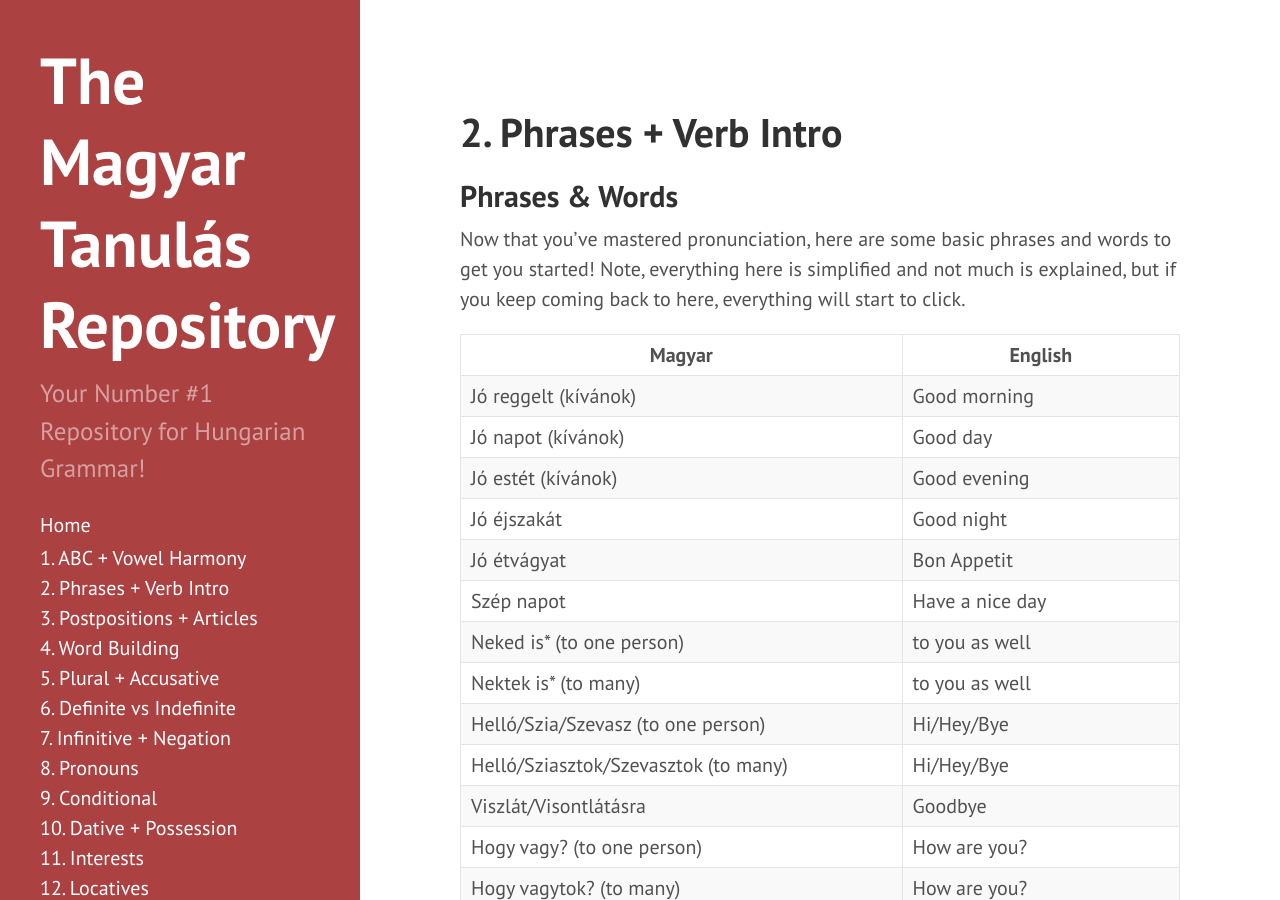
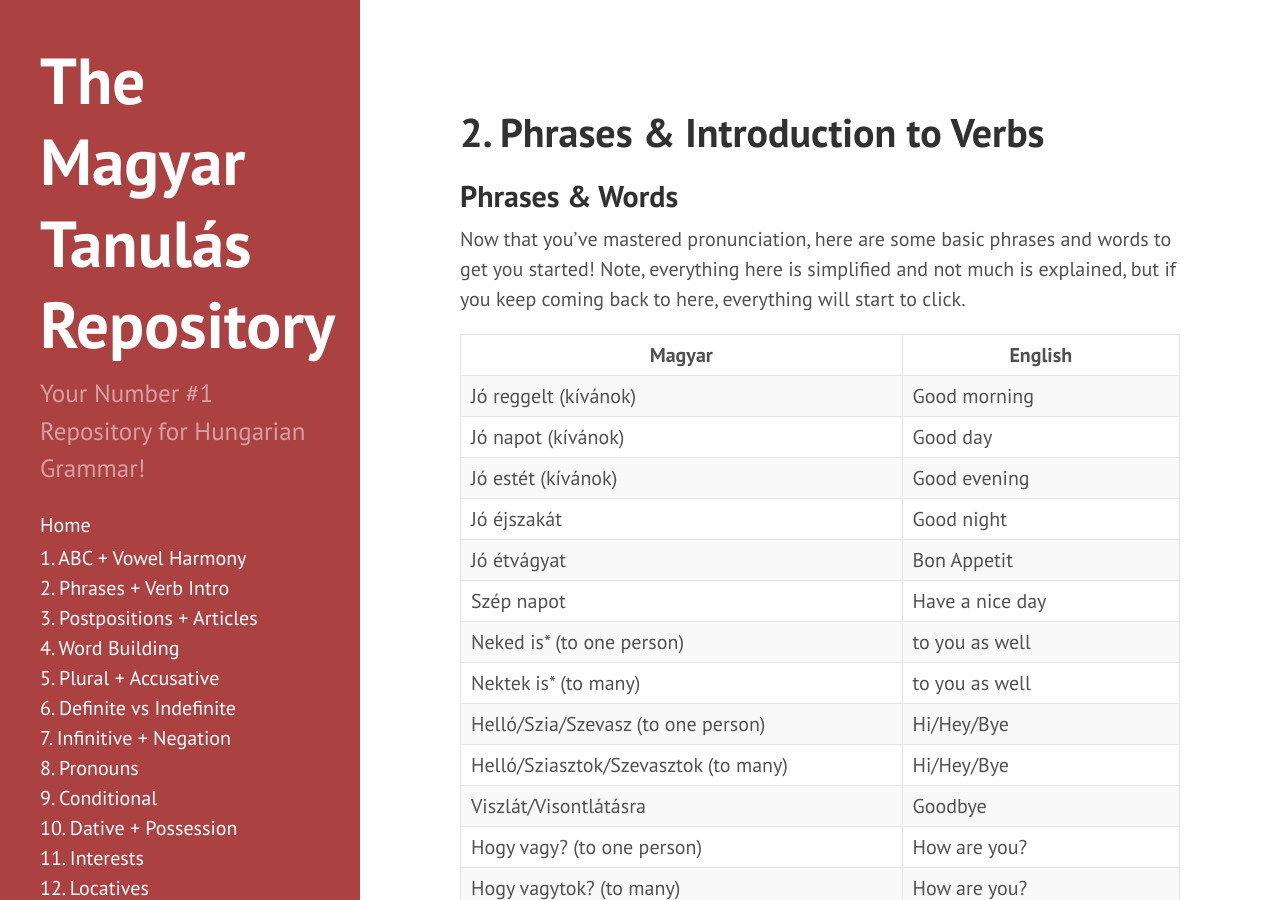
Before and after one commit to Magyartanulas/magyartanulas.github.io, a Jekyll site: the page built from phrases_verb-intro.md, in a window 1280 px wide and 900 px high. Built offline with Jekyll 4.4.1, drawn with Linux system fonts in a browser that asks for light colours; Markdown is read by kramdown in place of the engine named in the settings.

Commit message:
Update and rename Section2.md to phrases_verb-intro.md

```diff
--- a/Section2.md
+++ b/phrases_verb-intro.md
@@ -1,7 +1,6 @@
 ---
 layout: page
-title: 2. Phrases + Verb Intro
-order: 2
+title: 2. Phrases & Introduction to Verbs
 ---
 
 ## Phrases & Words
```
